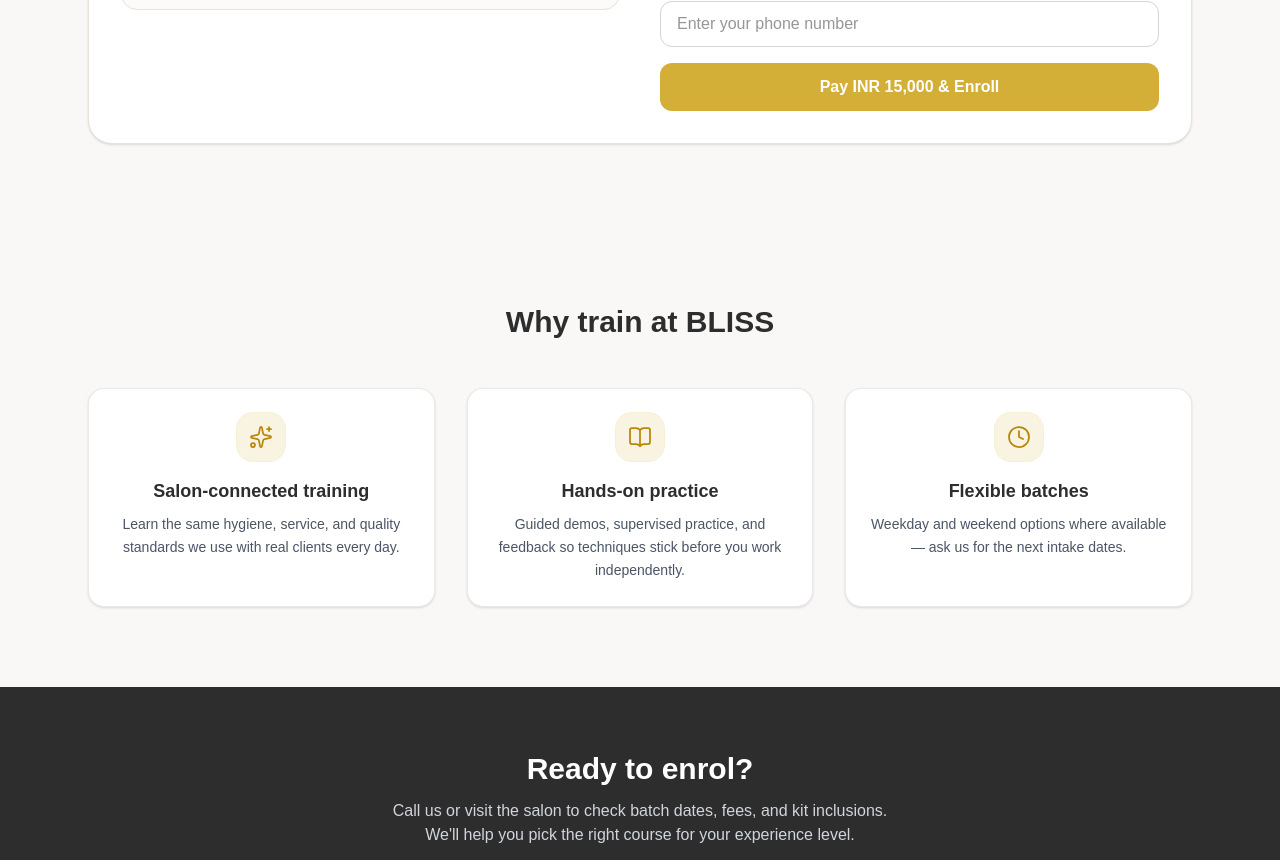
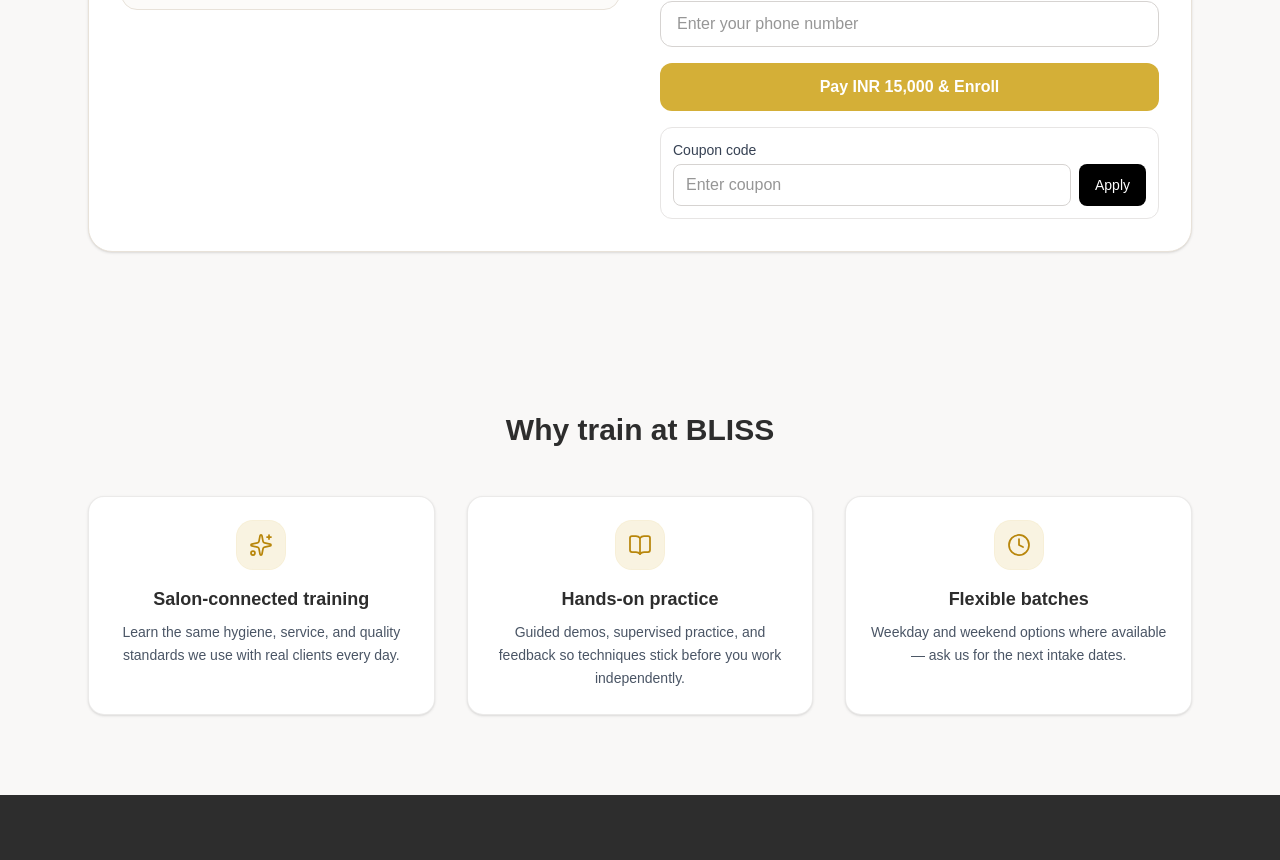
Before and after one commit to The-cyber-hunter/bliss-beauty-frontend, a Next.js app: page /academy in a window 1280 px wide. Shown: the part 2780-3640 px from the top of the page. Built offline with nearby package versions, Linux system fonts and the light colour scheme; no server answers.

Commit message:
applied promotion and coupon system to academy

```diff
--- a/app/academy/page.tsx
+++ b/app/academy/page.tsx
@@ -99,6 +99,11 @@
   const [phone, setPhone] = useState("");
   const [processing, setProcessing] = useState(false);
   const [enrollMessage, setEnrollMessage] = useState("");
+  const [coupon, setCoupon] = useState("");
+  const [discount, setDiscount] = useState(0);
+  const [couponMsg, setCouponMsg] = useState("");
+  const [activeOffers, setActiveOffers] = useState<any[]>([]);
+  const [activePromotions, setActivePromotions] = useState<any[]>([]);
 
   const selectedCourse = useMemo(
     () => courses.find((course) => course.id === selectedCourseId) ?? courses[0],
@@ -114,6 +119,60 @@
       document.body.removeChild(script);
     };
   }, []);
+
+  useEffect(() => {
+    const fetchAcademyDeals = async () => {
+      try {
+        const [offersRes, promosRes] = await Promise.all([
+          fetch(`${BACKEND_URL}/api/academy-enrollments/active-offers`, { cache: "no-store" }),
+          fetch(`${BACKEND_URL}/api/academy-enrollments/active-promotions`, { cache: "no-store" }),
+        ]);
+        const [offersData, promosData] = await Promise.all([offersRes.json(), promosRes.json()]);
+        if (offersData.success) setActiveOffers(offersData.offers || []);
+        if (promosData.success) setActivePromotions(promosData.promotions || []);
+      } catch (error) {
+        console.error("Failed to fetch academy deals:", error);
+      }
+    };
+    fetchAcademyDeals();
+  }, [BACKEND_URL]);
+
+  useEffect(() => {
+    setCoupon("");
+    setDiscount(0);
+    setCouponMsg("");
+  }, [selectedCourseId]);
+
+  const getApplicableAcademyPromotion = (courseTitle: string) =>
+    activePromotions.find((p: any) => p.serviceName === courseTitle) ||
+    activePromotions.find((p: any) => !p.serviceName);
+
+  const getApplicableAcademyOffer = (courseTitle: string) =>
+    activeOffers.find((o: any) => o.serviceName === courseTitle);
+
+  const getAutoDiscountedPrice = (course: (typeof courses)[number]) => {
+    let amount = course.fee;
+    const promo = getApplicableAcademyPromotion(course.title);
+    if (promo) {
+      const d =
+        promo.discountType === "percentage"
+          ? Math.round((amount * promo.discountValue) / 100)
+          : promo.discountValue;
+      amount = Math.max(amount - d, 0);
+    }
+    const offer = getApplicableAcademyOffer(course.title);
+    if (offer) {
+      const d =
+        offer.discountType === "percentage"
+          ? Math.round((amount * offer.discountValue) / 100)
+          : offer.discountValue;
+      amount = Math.max(amount - d, 0);
+    }
+    return amount;
+  };
+
+  const selectedCourseAutoPrice = getAutoDiscountedPrice(selectedCourse);
+  const finalPayable = Math.max(selectedCourseAutoPrice - discount, 0);
 
   const handleOpenEnroll = (courseId: string) => {
     setSelectedCourseId(courseId);
@@ -149,6 +208,7 @@
           name: name.trim(),
           email: email.trim(),
           phone: phone.trim(),
+          couponCode: discount > 0 ? coupon.trim() : undefined,
         }),
       });
       const orderData = await orderRes.json();
@@ -181,6 +241,7 @@
               name: name.trim(),
               email: email.trim(),
               phone: phone.trim(),
+              couponCode: discount > 0 ? coupon.trim() : undefined,
               razorpayOrderId: response.razorpay_order_id,
               razorpayPaymentId: response.razorpay_payment_id,
               razorpaySignature: response.razorpay_signature,
@@ -218,6 +279,36 @@
       console.error(error);
       setEnrollMessage("Unable to complete enrollment right now. Please try again.");
       setProcessing(false);
+    }
+  };
+
+  const applyAcademyCoupon = async () => {
+    if (!coupon.trim()) {
+      setDiscount(0);
+      setCouponMsg("Please enter a coupon code");
+      return;
+    }
+    try {
+      const res = await fetch(`${BACKEND_URL}/api/academy-enrollments/validate-coupon`, {
+        method: "POST",
+        headers: { "Content-Type": "application/json" },
+        body: JSON.stringify({
+          code: coupon.trim(),
+          courseId: selectedCourse.id,
+        }),
+      });
+      const data = await res.json();
+      if (data.success) {
+        setDiscount(data.discount || 0);
+        setCouponMsg(`Coupon applied. You saved INR ${data.discount || 0}.`);
+      } else {
+        setDiscount(0);
+        setCouponMsg(data.message || "Invalid coupon");
+      }
+    } catch (error) {
+      console.error("Academy coupon validation error:", error);
+      setDiscount(0);
+      setCouponMsg("Error validating coupon");
     }
   };
 
@@ -400,8 +491,16 @@
                 <h3 className="text-xl font-semibold">{selectedCourse.title}</h3>
                 <p className="text-sm text-gray-600 mt-1">{selectedCourse.duration}</p>
                 <p className="text-[#B8860B] text-lg font-semibold mt-2">
-                  INR {selectedCourse.fee.toLocaleString("en-IN")}
+                  {selectedCourseAutoPrice < selectedCourse.fee && (
+                    <span className="line-through text-gray-400 mr-2 text-base">
+                      INR {selectedCourse.fee.toLocaleString("en-IN")}
+                    </span>
+                  )}
+                  INR {selectedCourseAutoPrice.toLocaleString("en-IN")}
                 </p>
+                {selectedCourseAutoPrice < selectedCourse.fee && (
+                  <p className="text-xs text-green-700 mt-1">Offer/Promotion auto-applied</p>
+                )}
               </div>
             </div>
 
@@ -459,8 +558,33 @@
               >
                 {processing
                   ? "Processing payment..."
-                  : `Pay INR ${selectedCourse.fee.toLocaleString("en-IN")} & Enroll`}
+                  : `Pay INR ${finalPayable.toLocaleString("en-IN")} & Enroll`}
               </button>
+
+              <div className="rounded-xl border border-stone-200 p-3">
+                <label className="block text-sm text-gray-700 mb-1">Coupon code</label>
+                <div className="flex gap-2">
+                  <input
+                    value={coupon}
+                    onChange={(e) => setCoupon(e.target.value.toUpperCase())}
+                    className="flex-1 rounded-lg border border-stone-300 px-3 py-2"
+                    placeholder="Enter coupon"
+                  />
+                  <button
+                    type="button"
+                    onClick={applyAcademyCoupon}
+                    className="rounded-lg bg-black text-white px-4 py-2 text-sm"
+                  >
+                    Apply
+                  </button>
+                </div>
+                {couponMsg && <p className="text-xs mt-2 text-green-700">{couponMsg}</p>}
+                {discount > 0 && (
+                  <p className="text-xs text-gray-600 mt-1">
+                    Final payable: INR {finalPayable.toLocaleString("en-IN")}
+                  </p>
+                )}
+              </div>
 
               {enrollMessage && (
                 <p className="text-sm text-gray-700 rounded-xl border border-stone-200 bg-stone-50 px-4 py-3">
--- a/app/admin/promotions/page.tsx
+++ b/app/admin/promotions/page.tsx
@@ -79,12 +79,19 @@
     "Bengali Bridal Makeup",
     "South Indian Bridal Makeup",
   ],
+  academy: [
+    "Basic Course",
+    "Makeup Course",
+    "Basic to Makeup",
+    "Hair Dresser Course",
+    "Full Course",
+  ],
 };
 
 interface Promotion {
   _id?: string;
   title: string;
-  serviceType: "regular" | "makeup" | "bridal";
+  serviceType: "regular" | "makeup" | "bridal" | "academy";
   serviceName: string;
   discountType?: "percentage" | "amount";
   discountValue?: number;
@@ -104,7 +111,7 @@
   const [editingPromotion, setEditingPromotion] = useState<Promotion | null>(null);
 
   const [title, setTitle] = useState("");
-  const [serviceType, setServiceType] = useState<"regular" | "makeup" | "bridal">("regular");
+  const [serviceType, setServiceType] = useState<"regular" | "makeup" | "bridal" | "academy">("regular");
   const [serviceName, setServiceName] = useState("");
   const [discountType, setDiscountType] = useState<"percentage" | "amount">("percentage");
   const [discountValue, setDiscountValue] = useState<number>(0);
@@ -466,12 +473,13 @@
               <label className="block text-sm font-medium text-gray-700 mb-1">Service Type</label>
               <select
                 value={serviceType}
-                onChange={(e) => setServiceType(e.target.value as "regular" | "makeup" | "bridal")}
+                onChange={(e) => setServiceType(e.target.value as "regular" | "makeup" | "bridal" | "academy")}
                 className="w-full p-2 border-2 border-gray-300 rounded-xl"
               >
                 <option value="regular">Regular Services</option>
                 <option value="makeup">Makeup Services</option>
                 <option value="bridal">Bridal Packages</option>
+                <option value="academy">Academy Courses</option>
               </select>
             </div>
 
```
